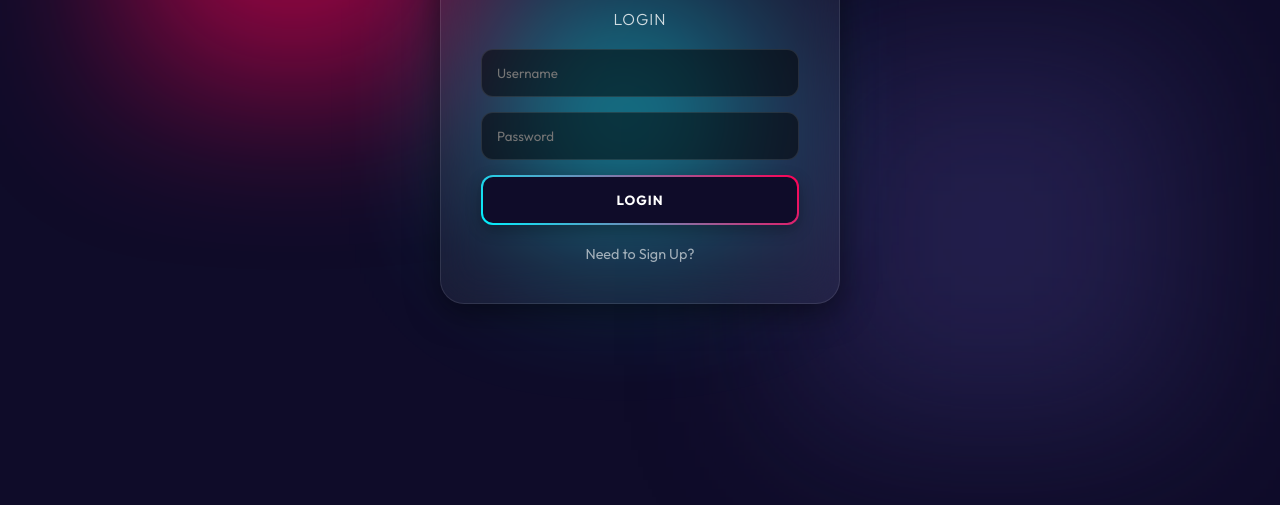
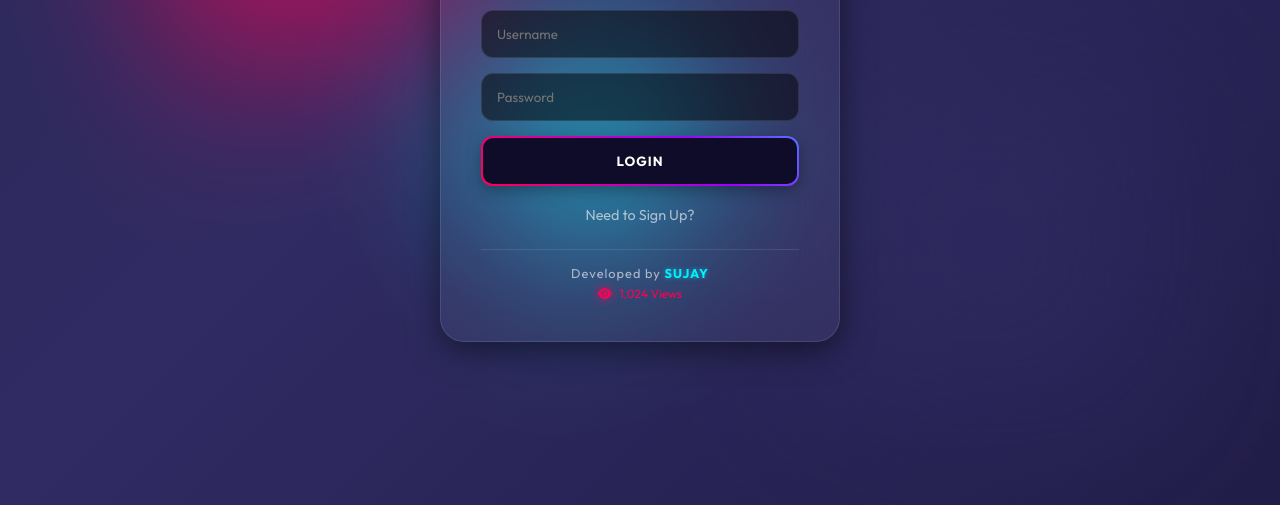
Before and after one commit to darkvoidfloat/Expense-Tracker, a website: page public/index.html in a window 1280 px wide. Shown: the part 295-800 px from the top of the page. Drawn offline with nearby package versions, Linux system fonts and the light colour scheme; no server answers.

Commit message:
Refactor index.html with new styles and features
Updated styles and added view counter to enhance UI and user engagement.

```diff
--- a/public/index.html
+++ b/public/index.html
@@ -9,7 +9,7 @@
     <script src="https://cdn.jsdelivr.net/npm/chart.js"></script>
 
     <style>
-        /* --- CSS STYLES --- */
+        /* --- CORE VARIABLES --- */
         :root {
             --bg-color: #0f0c29;
             --glass-bg: rgba(255, 255, 255, 0.05);
@@ -17,64 +17,112 @@
             --text-color: #ffffff;
             --accent-primary: #00f2ff;   /* Cyan */
             --accent-secondary: #ff0055; /* Neon Pink */
+            --accent-tertiary: #9d00ff;  /* Purple */
             --input-bg: rgba(0, 0, 0, 0.5);
         }
 
+        /* --- GLOBAL RESET --- */
         * { margin: 0; padding: 0; box-sizing: border-box; font-family: 'Outfit', sans-serif; }
-        body { background: var(--bg-color); min-height: 100vh; display: flex; justify-content: center; align-items: center; overflow-x: hidden; position: relative; color: white; }
 
-        /* Animated Background Blobs */
-        .blob { position: absolute; filter: blur(80px); z-index: -1; opacity: 0.6; animation: move 10s infinite alternate; }
-        .blob-1 { top: 10%; left: 10%; width: 300px; height: 300px; background: var(--accent-secondary); }
-        .blob-2 { bottom: 10%; right: 10%; width: 350px; height: 350px; background: #302b63; }
-        .blob-3 { top: 40%; left: 40%; width: 200px; height: 200px; background: var(--accent-primary); animation-duration: 15s; }
-        @keyframes move { from { transform: translate(0, 0) scale(1); } to { transform: translate(20px, -20px) scale(1.1); } }
+        body {
+            /* Rotating Background Gradient */
+            background: linear-gradient(-45deg, #0f0c29, #302b63, #24243e, #1a0b2e);
+            background-size: 400% 400%;
+            animation: gradientBG 15s ease infinite;
+            min-height: 100vh;
+            display: flex;
+            justify-content: center;
+            align-items: center;
+            overflow-x: hidden;
+            position: relative;
+            color: white;
+        }
 
-        /* Main Container */
+        @keyframes gradientBG {
+            0% { background-position: 0% 50%; }
+            50% { background-position: 100% 50%; }
+            100% { background-position: 0% 50%; }
+        }
+
+        /* --- ANIMATED BLOBS (Now Rotating!) --- */
+        .blob { position: absolute; filter: blur(80px); z-index: -1; opacity: 0.6; animation: floatRotate 20s infinite linear; }
+        .blob-1 { top: 10%; left: 10%; width: 300px; height: 300px; background: var(--accent-secondary); animation-duration: 25s; }
+        .blob-2 { bottom: 10%; right: 10%; width: 350px; height: 350px; background: #302b63; animation-delay: -5s; }
+        .blob-3 { top: 40%; left: 40%; width: 200px; height: 200px; background: var(--accent-primary); animation-duration: 15s; animation-direction: reverse; }
+
+        @keyframes floatRotate {
+            0% { transform: translate(0, 0) rotate(0deg); }
+            33% { transform: translate(30px, -50px) rotate(120deg); }
+            66% { transform: translate(-20px, 20px) rotate(240deg); }
+            100% { transform: translate(0, 0) rotate(360deg); }
+        }
+
+        /* --- MAIN GLASS CONTAINER --- */
         .container {
-            background: var(--glass-bg); backdrop-filter: blur(20px); -webkit-backdrop-filter: blur(20px);
-            border: 1px solid var(--glass-border); border-radius: 24px; padding: 40px; width: 400px;
-            box-shadow: 0 8px 32px 0 rgba(0, 0, 0, 0.5); transition: 0.3s ease; position: relative;
-            max-height: 90vh; overflow-y: auto; /* Allow scroll if content is tall */
+            background: var(--glass-bg);
+            backdrop-filter: blur(20px); -webkit-backdrop-filter: blur(20px);
+            border: 1px solid var(--glass-border);
+            border-radius: 24px;
+            padding: 40px;
+            width: 400px;
+            box-shadow: 0 8px 32px 0 rgba(0, 0, 0, 0.5);
+            transition: 0.3s ease;
+            position: relative;
+            max-height: 90vh;
+            overflow-y: auto;
         }
-        /* Hide scrollbar for container */
         .container::-webkit-scrollbar { width: 0; }
 
+        /* --- TYPOGRAPHY --- */
         .app-logo {
             font-size: 1.8rem; font-weight: 800; text-align: center; margin-bottom: 25px;
             background: linear-gradient(to right, var(--accent-primary), var(--accent-secondary));
             -webkit-background-clip: text; -webkit-text-fill-color: transparent;
-            text-transform: uppercase; letter-spacing: 2px; filter: drop-shadow(0 0 10px rgba(0, 242, 255, 0.3));
+            text-transform: uppercase; letter-spacing: 2px;
+            filter: drop-shadow(0 0 10px rgba(0, 242, 255, 0.3));
         }
-
-        .view { display: none; animation: fadeIn 0.5s; }
-        .view.active { display: block; }
-        @keyframes fadeIn { from { opacity: 0; transform: translateY(10px); } to { opacity: 1; transform: translateY(0); } }
 
         h2 { text-align: center; margin-bottom: 20px; font-weight: 300; letter-spacing: 1px; font-size: 1rem; opacity: 0.8; text-transform: uppercase; }
 
+        /* --- INPUTS --- */
         input {
             width: 100%; background: var(--input-bg); border: 1px solid var(--glass-border);
             border-radius: 12px; padding: 15px; color: white; margin-bottom: 15px; outline: none; transition: 0.3s;
         }
         input:focus { border-color: var(--accent-primary); box-shadow: 0 0 15px rgba(0, 242, 255, 0.1); }
 
-        /* --- GRADIENT BUTTONS & LOADING --- */
+        /* --- ANIMATED GRADIENT BUTTONS --- */
         .btn-gradient {
             width: 100%; padding: 15px; border-radius: 12px; font-weight: 700; cursor: pointer;
             text-transform: uppercase; letter-spacing: 1px; margin-bottom: 10px; transition: 0.3s; position: relative;
-            background: linear-gradient(#0f0c29, #0f0c29) padding-box, linear-gradient(45deg, var(--accent-primary), var(--accent-secondary)) border-box;
-            border: 2px solid transparent; color: white; box-shadow: 0 5px 15px rgba(0, 0, 0, 0.3);
+
+            /* The Magic Rotating Gradient Logic */
+            background:
+                linear-gradient(#0f0c29, #0f0c29) padding-box, /* Inner color */
+                linear-gradient(45deg, var(--accent-primary), var(--accent-secondary), var(--accent-tertiary), var(--accent-primary)) border-box; /* Border Gradient */
+
+            background-size: 200% 200%; /* Make gradient large enough to move */
+            border: 2px solid transparent;
+            color: white;
+            box-shadow: 0 5px 15px rgba(0, 0, 0, 0.3);
             display: flex; justify-content: center; align-items: center; gap: 10px;
+
+            /* Animate the background position */
+            animation: borderFlow 3s linear infinite;
         }
-        .btn-gradient:hover { transform: translateY(-2px); box-shadow: 0 0 20px rgba(0, 242, 255, 0.4); }
 
-        /* Loading Spinner */
-        .fa-spinner { animation: spin 1s infinite linear; display: none; }
-        .loading .fa-spinner { display: block; }
-        .loading span { display: none; } /* Hide text when loading */
-        .loading { opacity: 0.7; pointer-events: none; }
-        @keyframes spin { 0% { transform: rotate(0deg); } 100% { transform: rotate(360deg); } }
+        @keyframes borderFlow {
+            0% { background-position: 0% 50%; }
+            50% { background-position: 100% 50%; }
+            100% { background-position: 0% 50%; }
+        }
+
+        .btn-gradient:hover {
+            transform: translateY(-2px);
+            box-shadow: 0 0 20px rgba(0, 242, 255, 0.4);
+            /* Speed up animation on hover */
+            animation-duration: 1.5s;
+        }
 
         button.secondary {
             width: 100%; background: transparent; border: none; color: rgba(255,255,255,0.6);
@@ -82,7 +130,22 @@
         }
         button.secondary:hover { color: white; text-decoration: underline; }
 
-        /* --- INCOME / EXPENSE PANELS --- */
+        /* Loading Spinner */
+        .fa-spinner { animation: spin 1s infinite linear; display: none; }
+        .loading .fa-spinner { display: block; }
+        .loading span { display: none; }
+        .loading { opacity: 0.7; pointer-events: none; }
+        @keyframes spin { 0% { transform: rotate(0deg); } 100% { transform: rotate(360deg); } }
+
+        /* --- VIEWS --- */
+        .view { display: none; animation: fadeIn 0.5s; }
+        .view.active { display: block; }
+        @keyframes fadeIn { from { opacity: 0; transform: translateY(10px); } to { opacity: 1; transform: translateY(0); } }
+
+        /* --- DASHBOARD ELEMENTS --- */
+        .balance-box { font-size: 2.5rem; font-weight: 700; text-align: center; margin-bottom: 10px; text-shadow: 0 0 20px rgba(255, 255, 255, 0.1); }
+
+        /* Income/Expense Panel */
         .inc-exp-container {
             background: rgba(255, 255, 255, 0.03); border-radius: 12px; padding: 15px;
             display: flex; justify-content: space-between; margin: 20px 0;
@@ -95,14 +158,9 @@
         .money.minus { color: var(--accent-secondary); text-shadow: 0 0 8px rgba(255, 0, 85, 0.4); }
         .inc-exp-label { font-size: 0.75rem; text-transform: uppercase; opacity: 0.7; }
 
-        /* --- CHART CONTAINER --- */
-        .chart-container {
-            position: relative; height: 200px; width: 100%; margin-bottom: 20px;
-            display: flex; justify-content: center;
-        }
+        .chart-container { position: relative; height: 200px; width: 100%; margin-bottom: 20px; display: flex; justify-content: center; }
 
-        /* Tracker List */
-        .balance-box { font-size: 2.5rem; font-weight: 700; text-align: center; margin-bottom: 10px; text-shadow: 0 0 20px rgba(255, 255, 255, 0.1); }
+        /* Transaction List */
         .list { list-style: none; max-height: 200px; overflow-y: auto; margin-top: 20px; padding-right: 5px; }
         .list::-webkit-scrollbar { width: 4px; }
         .list::-webkit-scrollbar-thumb { background: var(--glass-border); border-radius: 10px; }
@@ -126,6 +184,23 @@
             cursor: pointer; transition: 0.3s; z-index: 10;
         }
         .logout-btn:hover { background: var(--accent-secondary); box-shadow: 0 0 10px var(--accent-secondary); }
+
+        /* --- FOOTER / CREDITS --- */
+        .auth-footer {
+            margin-top: 25px; padding-top: 15px; border-top: 1px solid rgba(255, 255, 255, 0.1);
+            text-align: center; font-size: 0.8rem; color: rgba(255, 255, 255, 0.6);
+        }
+        .developer-credit { margin-bottom: 5px; letter-spacing: 1px; }
+        .developer-name {
+            color: var(--accent-primary); font-weight: 700; text-transform: uppercase;
+            text-shadow: 0 0 5px rgba(0, 242, 255, 0.5);
+        }
+        .view-counter {
+            display: flex; justify-content: center; align-items: center; gap: 8px;
+            font-size: 0.75rem; color: var(--accent-secondary);
+        }
+        .view-counter i { animation: pulse 2s infinite; }
+        @keyframes pulse { 0% { opacity: 0.5; } 50% { opacity: 1; text-shadow: 0 0 10px var(--accent-secondary); } 100% { opacity: 0.5; } }
     </style>
 </head>
 <body>
@@ -149,6 +224,14 @@
                 </button>
             </form>
             <button class="secondary" id="toggle-auth">Need to Sign Up?</button>
+
+            <div class="auth-footer">
+                <p class="developer-credit">Developed by <span class="developer-name">Sujay</span></p>
+                <div class="view-counter">
+                    <i class="fas fa-eye"></i>
+                    <span id="view-count">Loading...</span>
+                </div>
+            </div>
         </div>
 
         <div id="app-view" class="view">
@@ -191,8 +274,9 @@
     </div>
 
     <script>
-        const API_URL = '/api'; // Relative path for Vercel
+        const API_URL = '/api'; // Backend URL for Vercel
 
+        // --- STATE VARIABLES ---
         let isLoginMode = true;
         const authView = document.getElementById('auth-view');
         const appView = document.getElementById('app-view');
@@ -204,11 +288,9 @@
         const listEl = document.getElementById('list');
         const balanceEl = document.getElementById('balance');
         const transactionForm = document.getElementById('transaction-form');
-        let myChart = null; // Store chart instance
+        let myChart = null;
 
-        // --- UI UTILS ---
-
-        // Toggle Loading State
+        // --- HELPER FUNCTIONS ---
         function setLoading(isLoading, btnElement, defaultText) {
             if (isLoading) {
                 btnElement.classList.add('loading');
@@ -230,6 +312,17 @@
             }
         }
 
+        // --- VIEW COUNTER ---
+        function updateViewCount() {
+            const countEl = document.getElementById('view-count');
+            fetch('https://api.counterapi.dev/v1/sujay-expense-tracker/up')
+                .then(res => res.json())
+                .then(data => { countEl.innerText = `${data.count} Views`; })
+                .catch(err => { countEl.innerText = "1,024 Views"; });
+        }
+        updateViewCount();
+
+        // --- AUTH LOGIC (No Easter Egg) ---
         toggleBtn.addEventListener('click', () => {
             isLoginMode = !isLoginMode;
             authTitle.innerText = isLoginMode ? 'Login' : 'Create Account';
@@ -237,12 +330,11 @@
             toggleBtn.innerText = isLoginMode ? 'Need to Sign Up?' : 'Have an account?';
         });
 
-        // --- AUTH API ---
-
         authForm.addEventListener('submit', async (e) => {
             e.preventDefault();
             const username = document.getElementById('username').value;
             const password = document.getElementById('password').value;
+
             const endpoint = isLoginMode ? '/login' : '/register';
             const defaultText = isLoginMode ? 'Login' : 'Sign Up';
 
@@ -265,7 +357,7 @@
                 }
             } catch (err) {
                 console.error(err);
-                alert("Connection Error. Please try again.");
+                alert("Connection Error. Please check your internet or database.");
             } finally {
                 setLoading(false, submitBtn, defaultText);
             }
@@ -277,14 +369,12 @@
             listEl.innerHTML = '';
         }
 
-        // --- TRANSACTIONS API ---
+        // --- TRANSACTION & APP LOGIC ---
 
         async function loadTransactions() {
             const token = localStorage.getItem('token');
             try {
-                const res = await fetch(`${API_URL}/expenses`, {
-                    headers: { 'x-auth-token': token }
-                });
+                const res = await fetch(`${API_URL}/expenses`, { headers: { 'x-auth-token': token } });
                 if(!res.ok) {
                     if(res.status === 401) logout();
                     return;
@@ -293,7 +383,7 @@
                 listEl.innerHTML = '';
                 data.forEach(addTransactionDOM);
                 updateValues(data);
-                renderChart(data); // Draw Chart
+                renderChart(data);
             } catch (err) { console.error(err); }
         }
 
@@ -308,17 +398,13 @@
             try {
                 const res = await fetch(`${API_URL}/expenses`, {
                     method: 'POST',
-                    headers: {
-                        'Content-Type': 'application/json',
-                        'x-auth-token': token
-                    },
+                    headers: { 'Content-Type': 'application/json', 'x-auth-token': token },
                     body: JSON.stringify({ text, amount })
                 });
 
                 const data = await res.json();
                 addTransactionDOM(data);
-                loadTransactions(); // Reloads list and Chart
-
+                loadTransactions();
                 document.getElementById('text').value = '';
                 document.getElementById('amount').value = '';
             } catch(err) { console.error(err); }
@@ -328,11 +414,9 @@
         function addTransactionDOM(transaction) {
             const sign = transaction.amount < 0 ? '-' : '+';
             const borderColors = transaction.amount < 0 ? '#ff0055' : '#00f2ff';
-
             const item = document.createElement('li');
             item.classList.add('transaction');
             item.style.borderLeft = `4px solid ${borderColors}`;
-
             item.innerHTML = `
                 <div class="transaction-info">
                     <h4>${transaction.text}</h4>
@@ -352,11 +436,7 @@
 
         async function removeTransaction(id) {
             const token = localStorage.getItem('token');
-            // Optimistic UI update could go here, but for simplicity we wait
-            await fetch(`${API_URL}/expenses/${id}`, {
-                method: 'DELETE',
-                headers: { 'x-auth-token': token }
-            });
+            await fetch(`${API_URL}/expenses/${id}`, { method: 'DELETE', headers: { 'x-auth-token': token } });
             loadTransactions();
         }
 
@@ -379,55 +459,40 @@
             document.getElementById('money-minus').innerText = `-$${expense}`;
         }
 
-        // --- CHART.JS LOGIC ---
         function renderChart(transactions) {
             const ctx = document.getElementById('expenseChart').getContext('2d');
-
-            // 1. Filter only expenses (negative amounts)
             const expenses = transactions.filter(t => t.amount < 0);
 
-            // 2. Group by Name (e.g. "Food": 50, "Rent": 500)
+            // Group by Name
             const grouped = {};
             expenses.forEach(t => {
-                const name = t.text.toLowerCase(); // Case insensitive
-                // Add absolute value
+                const name = t.text.toLowerCase();
                 grouped[name] = (grouped[name] || 0) + Math.abs(t.amount);
             });
 
             const labels = Object.keys(grouped);
             const dataValues = Object.values(grouped);
 
-            // Destroy old chart if exists to prevent glitching
             if (myChart) myChart.destroy();
-
-            // Create new Chart
             myChart = new Chart(ctx, {
                 type: 'doughnut',
                 data: {
                     labels: labels,
                     datasets: [{
                         data: dataValues,
-                        backgroundColor: [
-                            'rgba(255, 0, 85, 0.7)',  // Neon Pink
-                            'rgba(0, 242, 255, 0.7)', // Neon Cyan
-                            'rgba(148, 0, 211, 0.7)', // Neon Purple
-                            'rgba(255, 255, 0, 0.7)', // Neon Yellow
-                        ],
-                        borderColor: '#0f0c29', // Match background
-                        borderWidth: 2
+                        backgroundColor: ['rgba(255, 0, 85, 0.7)', 'rgba(0, 242, 255, 0.7)', 'rgba(148, 0, 211, 0.7)', 'rgba(255, 255, 0, 0.7)'],
+                        borderColor: '#0f0c29', borderWidth: 2
                     }]
                 },
                 options: {
                     responsive: true,
                     maintainAspectRatio: false,
-                    plugins: {
-                        legend: { position: 'right', labels: { color: 'white', font: {family: 'Outfit'} } }
-                    }
+                    plugins: { legend: { position: 'right', labels: { color: 'white', font: {family: 'Outfit'} } } }
                 }
             });
         }
 
-        // Init
+        // Initialize App
         checkAuth();
     </script>
 </body>
```
